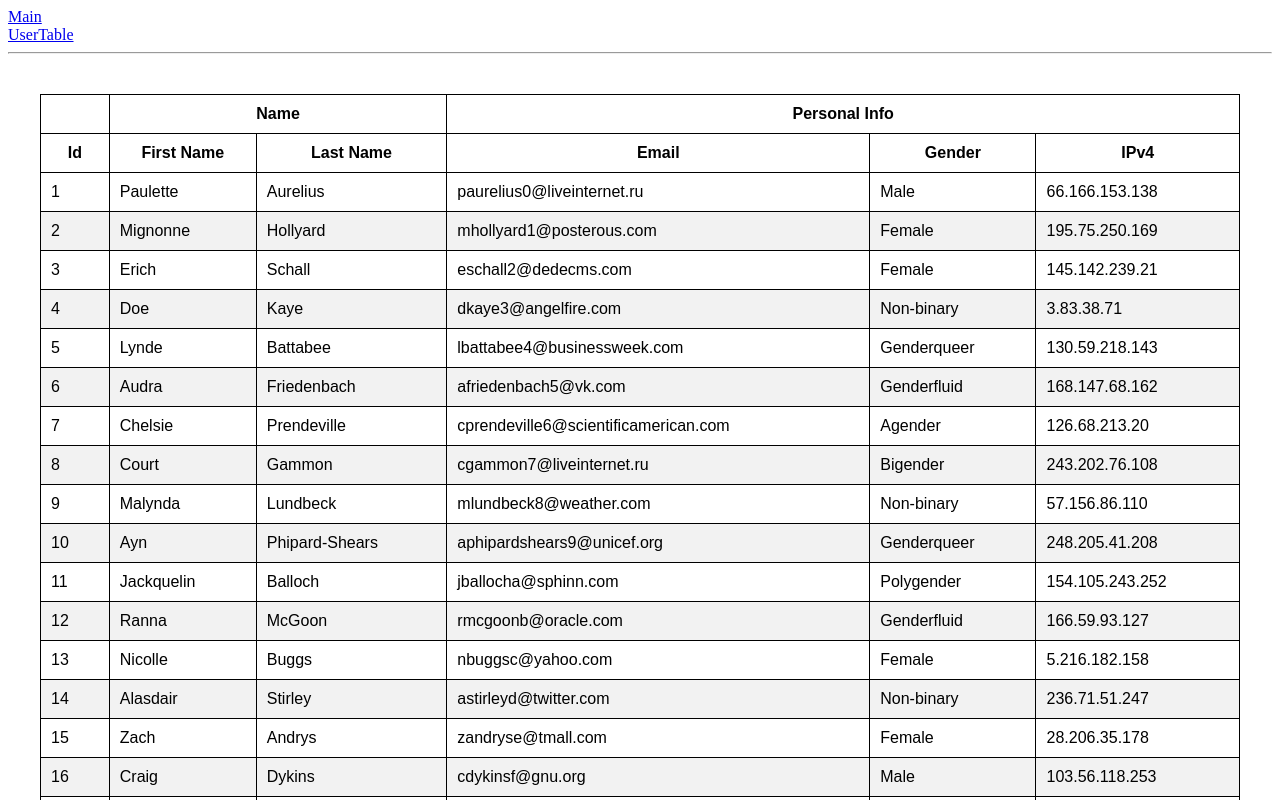
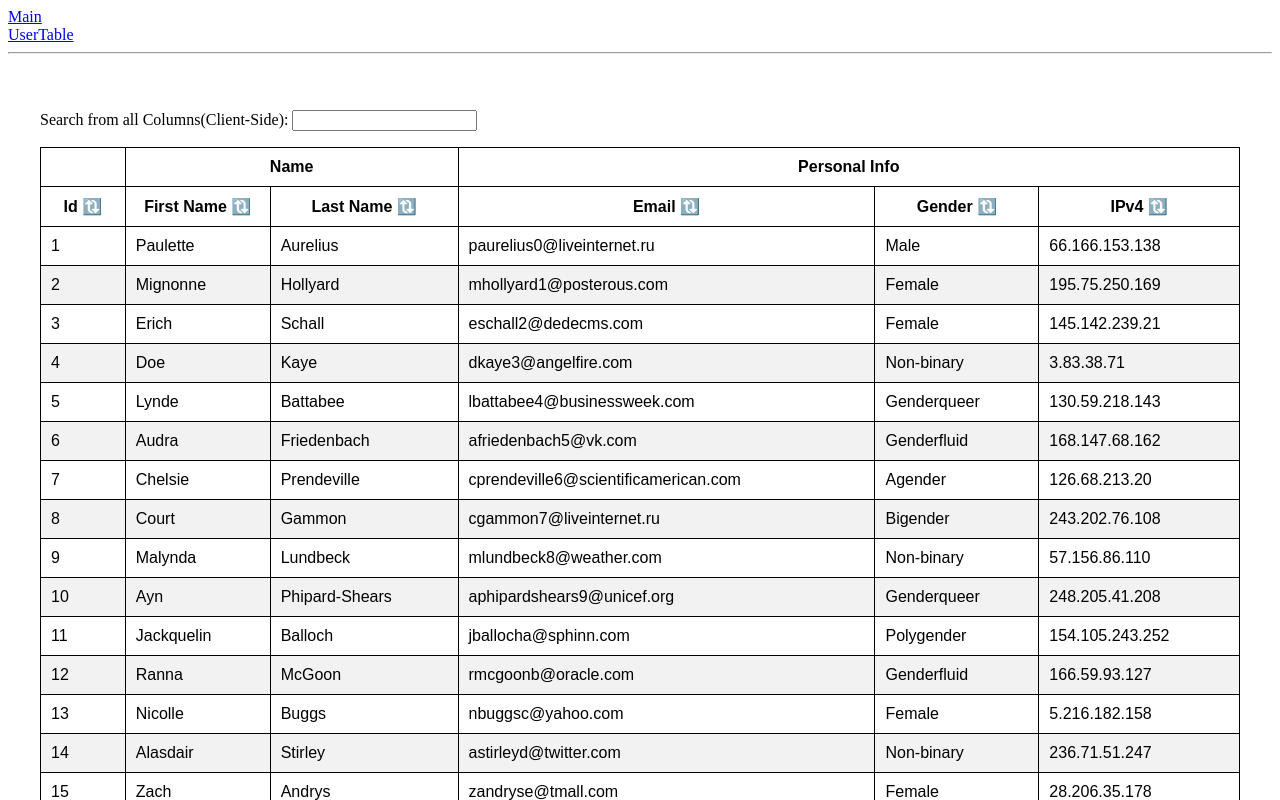
Before and after one commit to jeongookmoon/react-experiment, a React app: page /userTable in a window 1280 px wide. Shown: the top 800 px of the page. Built offline with nearby package versions, Linux system fonts and the light colour scheme.

Commit message:
added search using global filter

```diff
--- /dev/null
+++ b/src/pages/userTable/components/search.component.tsx
@@ -0,0 +1,19 @@
+import React from 'react';
+
+export const SearchComponent = ({
+  filter,
+  filterSet,
+}: {
+  filter: string;
+  filterSet: (filterValue: string) => void;
+}): React.ReactElement => {
+  return (
+    <p>
+      Search from all Columns{'(Client-Side): '}
+      <input
+        value={filter || ''}
+        onChange={event => filterSet(event.target.value)}
+      />
+    </p>
+  );
+};
--- a/src/pages/userTable/components/table.component.tsx
+++ b/src/pages/userTable/components/table.component.tsx
@@ -1,7 +1,8 @@
 import React, { ReactElement, useMemo } from 'react';
-import { useTable, useSortBy } from 'react-table';
+import { useTable, useSortBy, useGlobalFilter } from 'react-table';
 import { GROUPED_COLUMNS } from '../constants/columns';
 import MOCK_DATA from '../../../../mock_data/data__id_name_email_gender_ip.json';
+import { SearchComponent } from './search.component';
 
 function TableComponent(): ReactElement {
   const columns = useMemo(() => GROUPED_COLUMNS, []);
@@ -13,15 +14,22 @@ function TableComponent(): ReactElement {
     headerGroups,
     rows,
     prepareRow,
+    state, // for Global Filter
+    setGlobalFilter, // for Global Filter
   } = useTable(
     {
       columns,
       data,
     },
+    useGlobalFilter,
     useSortBy
   );
 
+  const { globalFilter } = state;
+
   return (
+    <>
+      <SearchComponent filter={globalFilter} filterSet={setGlobalFilter} />
       <table {...getTableProps()}>
         <thead>
           {/* Header */}
@@ -35,7 +43,7 @@ function TableComponent(): ReactElement {
                   {...aColumn.getHeaderProps(aColumn.getSortByToggleProps())}
                   style={{
                     background: 'white',
-                  maxWidth: "50px"
+                    maxWidth: '50px',
                   }}
                   key={'tableHeader' + thIndex}
                 >
@@ -43,9 +51,11 @@ function TableComponent(): ReactElement {
                   <span>
                     {aColumn.isSorted
                       ? aColumn.isSortedDesc
-                      ? ' ▼'
-                      : ' ▲'
-                    : '  '}
+                        ? ' 🔽'
+                        : ' 🔼'
+                      : aColumn.canSort
+                      ? ' 🔃'
+                      : ''}
                   </span>
                 </th>
               ))}
@@ -70,6 +80,7 @@ function TableComponent(): ReactElement {
           })}
         </tbody>
       </table>
+    </>
   );
 }
 
```
Lines whose indentation alone changed are shown as unchanged.
